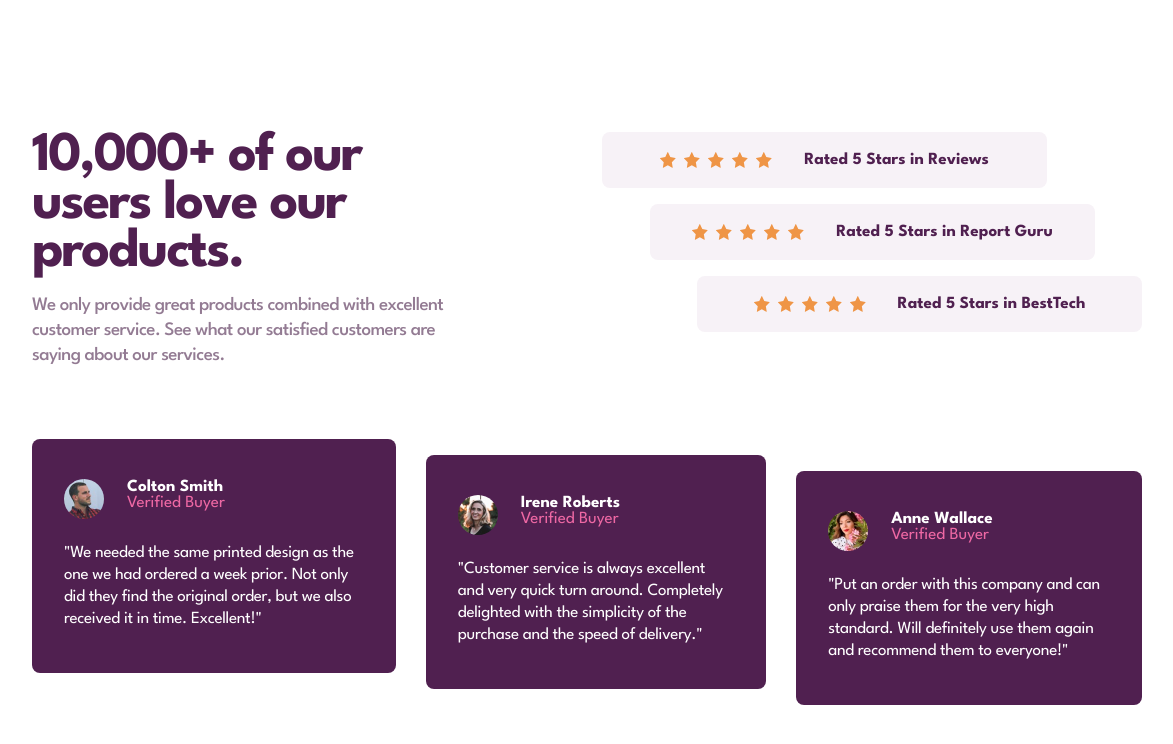
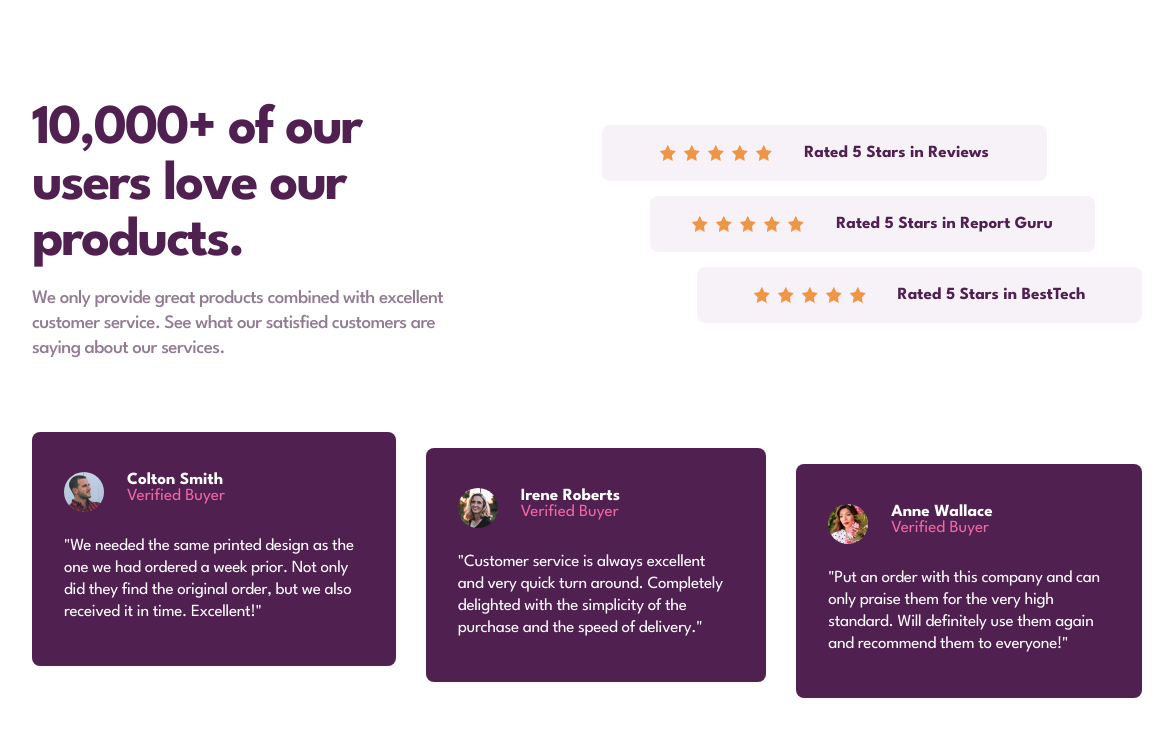
Before and after one commit to HubertKwiatkowski/FM-social-proof-section, a website: page index.html in a window 1536 px wide. Shown: the whole page, without its empty margins (181-1354 px from the left). Drawn offline with nearby package versions, Linux system fonts and the light colour scheme.

Commit message:
minor changes

```diff
--- a/style.css
+++ b/style.css
@@ -32,7 +32,7 @@
   --size-450: 1.375rem;
   --size-500: 1.5625rem;
   --size-700: 2rem;
-  --size-900: 3rem;
+  --size-900: 3.5rem;
 }
 
 /* additional reset */
@@ -98,6 +98,7 @@ main {
   font-weight: var(--fw-700);
   letter-spacing: -1.4px;
   line-height: var(--size-700);
+  margin-top: 0;
   margin-bottom: 17px;
 }
 
@@ -152,7 +153,7 @@ main {
   .rating {
     width: 445px;
     height: 56px;
-
+    margin-top: 0;
   }
 
   .rating:nth-child(2) {
@@ -163,8 +164,6 @@ main {
     margin-left: 95px;
   }
 }
-
-
 
 @media (min-width: 1440px) {
   .short-review {
```
